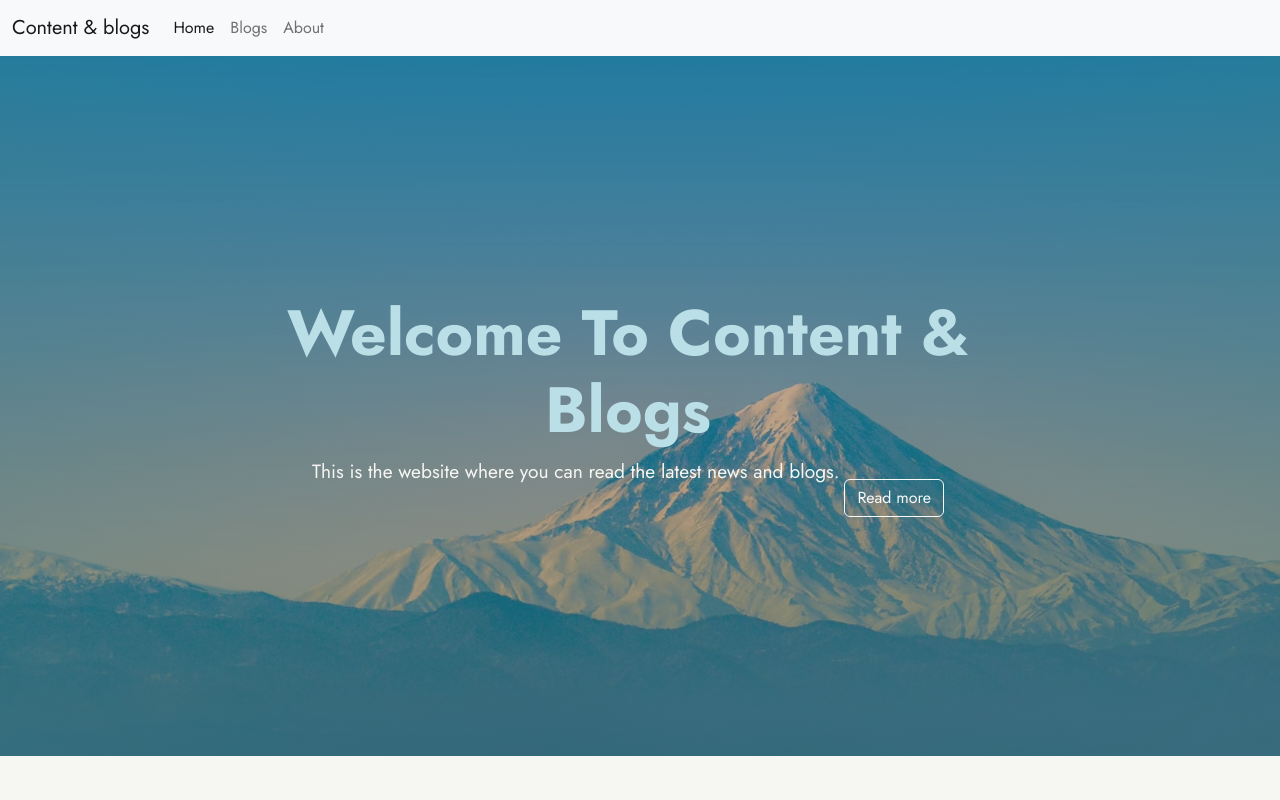
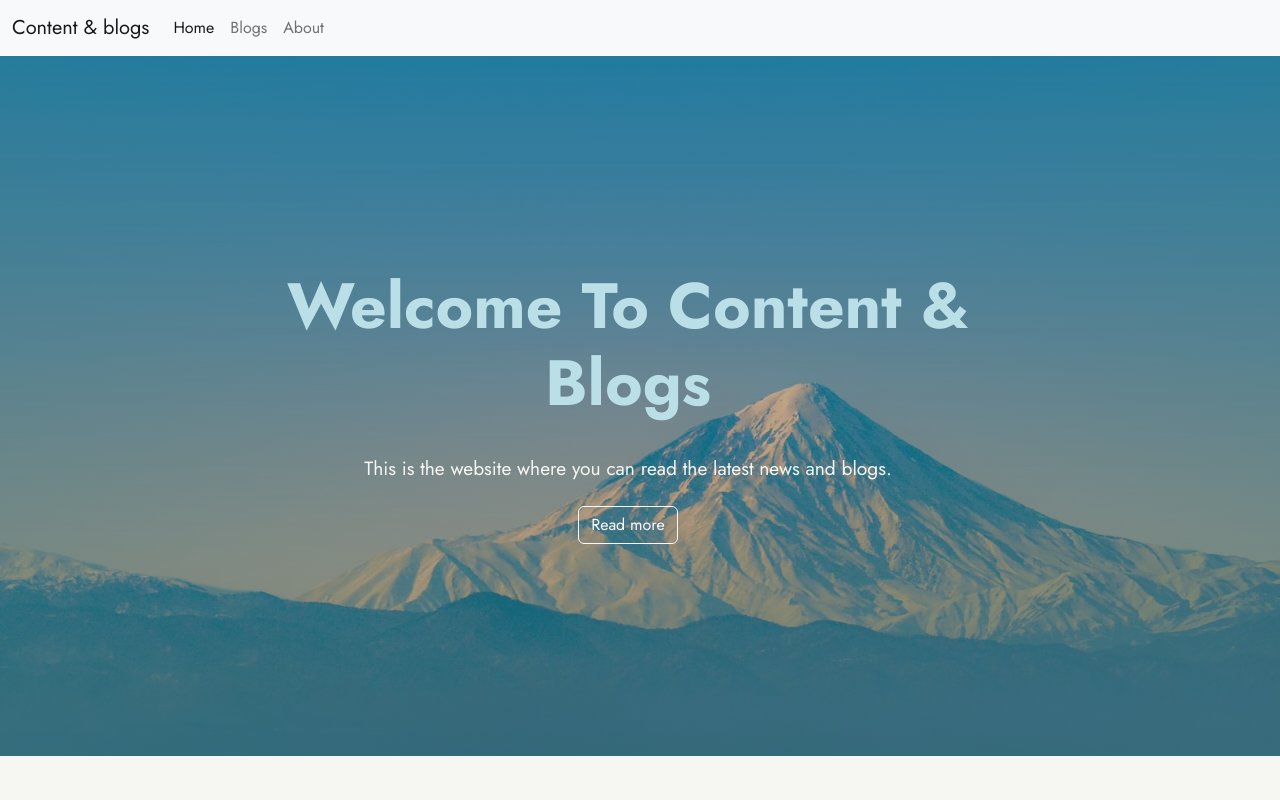
Before and after one commit to contentandblogs/blogs, a plain HTML site: page index.html in a window 1280 px wide. Shown: the top 800 px of the page. Drawn offline with nearby package versions, Linux system fonts and the light colour scheme.

Commit message:
Update index.html

```diff
--- a/index.html
+++ b/index.html
@@ -12,6 +12,8 @@
     <link href="https://fonts.googleapis.com/css2?family=Jost:ital,wght@0,100;0,200;0,300;0,400;0,500;0,600;0,700;0,800;0,900;1,100;1,200;1,300;1,400;1,500;1,600;1,700;1,800;1,900&display=swap" rel="stylesheet">
     <link rel="stylesheet" href="style.css">
     <title>Content & Blogs</title>
+    <script async src="https://pagead2.googlesyndication.com/pagead/js/adsbygoogle.js?client=ca-pub-5947871039597441"
+     crossorigin="anonymous"></script>
 </head>
 <body>
     <header>
@@ -39,9 +41,9 @@
         <div class="container-fluid hero">
             <div class="row h-100">
                 <div class="col-sm-8 m-auto text-center">
-                    <h1>Welcome To Content & Blogs</h1>
-                    <p>This is the website where you can read the latest news and blogs.</p>
-                    <button class="btn btn-outline-light">Read more</button>
+                    <h1>Welcome To Content & Blogs</h1> <br>
+                    <p>This is the website where you can read the latest news and blogs.</p><br>
+                    <button class="btn btn-outline-light">Read more</button><br>
                 </div>
             </div>
         </div>
```
